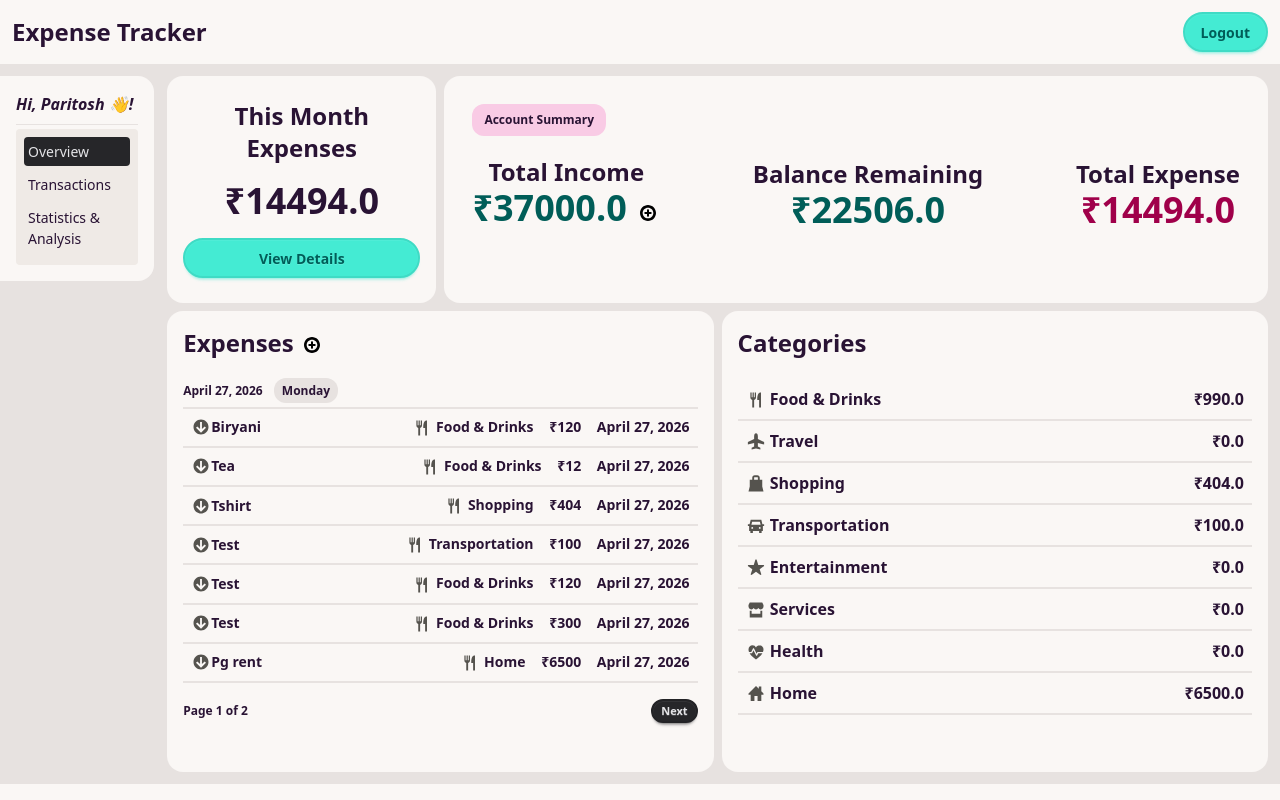
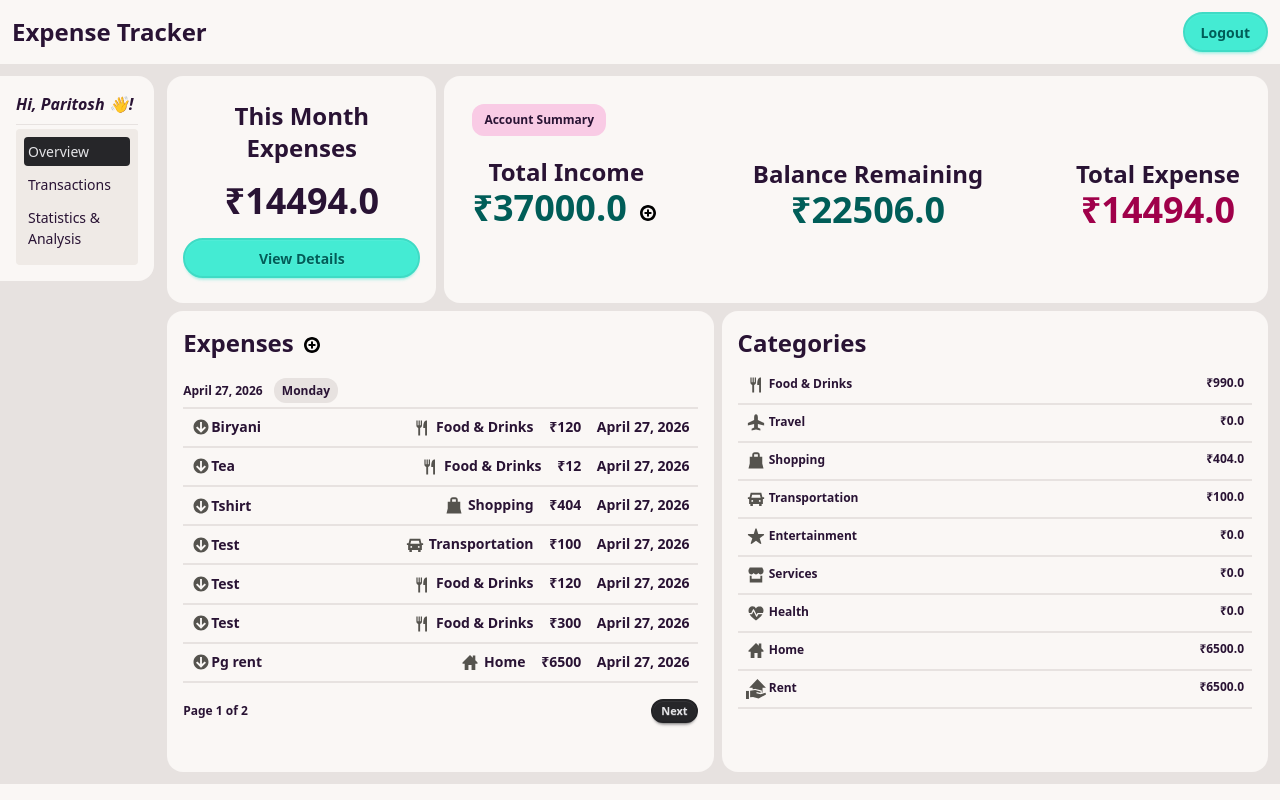
Before and after one commit to paritoshpalai07/Expense-Tracker, a Flask app: page / in a window 1280 px wide. Run offline with Flask 3, Linux system fonts and the light colour scheme; a user stored in the database is signed in; some libraries are stand-ins or nearby versions.

Commit message:
implemented svg according categories and corrected rent total expense

```diff
--- a/app/models.py
+++ b/app/models.py
@@ -88,6 +88,9 @@ class Expense(db.Model):
             case "Home":
                 expense_list = [expense.amount for expense in expenses if expense.category == category]
                 return float(sum(expense_list))
+            case "Rent":
+                expense_list = [expense.amount for expense in expenses if expense.category == category]
+                return float(sum(expense_list))
 
     def __repr__(self):
         return '<Expense {}>'.format(self.amount)
--- a/app/routes.py
+++ b/app/routes.py
@@ -9,6 +9,18 @@ from urllib.parse import urlsplit
 from collections import defaultdict
 from datetime import date
 
+svg_list = {
+    'Food & Drinks': 'images/fork-and-knife_gray.svg',
+    'Travel': 'images/airplane_gray.svg',
+    'Shopping': 'images/shopping-bag_gray.svg',
+    'Transportation': 'images/car_gray.svg',
+    'Entertainment': 'images/star_gray.svg',
+    'Services': 'images/shop_gray.svg',
+    'Health': 'images/heart-rate_gray.svg',
+    'Home': 'images/home_gray.svg',
+    'Rent': 'images/rent_gray.svg'
+}
+
 
 
 @app.route('/', methods=['GET', 'POST'])
@@ -18,13 +30,16 @@ def index():
     stmt = sa.select(Expense).where(Expense.user_id == current_user.id).order_by(Expense.date.desc())
     pagination = db.paginate(stmt, page=page, per_page=7)
     expenses = pagination.items
+
     all_expenses = db.session.scalars(stmt).all()
     total_expense = float(Expense.get_total_expense(all_expenses))
+
     # expenses = db.session.scalars(sa.select(Expense).where(Expense.user_id==current_user.id).order_by(Expense.date.desc())).all()
     grouped_expenses = defaultdict(list)
     for expense in expenses:
         grouped_expenses[expense.date].append(expense)
     # total_expense = float(Expense.get_total_expense(expenses))
+
     total_food_and_drinks_amount = Expense.get_category_total(all_expenses, "Food & Drinks")
     total_travel_amount = Expense.get_category_total(all_expenses, "Travel")
     total_shopping_amount = Expense.get_category_total(all_expenses, "Shopping")
@@ -33,6 +48,9 @@ def index():
     total_services_amount = Expense.get_category_total(all_expenses, "Services")
     total_health_amount = Expense.get_category_total(all_expenses, "Health")
     total_home_amount = Expense.get_category_total(all_expenses, "Home")
+    total_rent_amount = Expense.get_category_total(all_expenses, "Rent")
+
+    print(total_rent_amount)
     income = db.session.scalars(
         sa.select(Income).where(
             Income.user_id == current_user.id and Income.date == date.today()
@@ -76,7 +94,9 @@ def index():
                            total_services_amount=total_services_amount,
                            total_health_amount=total_health_amount,
                            total_home_amount=total_home_amount,
-                           pagination=pagination
+                           total_rent_amount=total_rent_amount,
+                           pagination=pagination   ,
+                           svg_list=svg_list
                            )
 
 @app.route('/login/', methods=['GET', 'POST'])
--- a/app/static/dist/output.css
+++ b/app/static/dist/output.css
@@ -8,6 +8,7 @@
     --font-mono: ui-monospace, SFMono-Regular, Menlo, Monaco, Consolas, "Liberation Mono",
       "Courier New", monospace;
     --color-blue-800: oklch(42.4% 0.199 265.638);
+    --color-gray-700: oklch(37.3% 0.034 259.733);
     --color-white: #fff;
     --spacing: 0.25rem;
     --container-xs: 20rem;
@@ -4213,6 +4300,11 @@
   syntax: "*";
   inherits: false;
 }
+@property --tw-space-y-reverse {
+  syntax: "*";
+  inherits: false;
+  initial-value: 0;
+}
 @property --tw-border-style {
   syntax: "*";
   inherits: false;
@@ -4370,6 +4462,7 @@
       --tw-rotate-z: initial;
       --tw-skew-x: initial;
       --tw-skew-y: initial;
+      --tw-space-y-reverse: 0;
       --tw-border-style: solid;
       --tw-font-weight: initial;
       --tw-shadow: 0 0 #0000;
--- a/app/templates/index.html
+++ b/app/templates/index.html
@@ -38,7 +38,7 @@
                                 {% endif %}
                             </p>
                             <img
-                            class="inline size-6 mb-2 hover:size-7 transition-all cursor-pointer"
+                            class="inline size-6 mb-2 cursor-pointer"
                             src="{{url_for('static', filename='images/plus-bold.svg')}}"
                             alt="plus-icon"
                             onclick="document.getElementById('income-form').classList.toggle('hidden');
@@ -83,7 +83,7 @@
                 <h2 class="font-bold text-2xl">
                     Expenses
                     <img
-                        class="inline size-6 hover:size-7 transition-all cursor-pointer"
+                        class="inline size-6 cursor-pointer"
                         src="{{url_for('static', filename='images/plus-bold.svg')}}"
                         alt="plus-icon"
                         onclick="
@@ -139,7 +139,7 @@
                                     </span>
                                     <span>
                                         <span class="inline mr-3">
-                                            <img class="size-5 inline" src="{{url_for('static', filename='images/fork-and-knife_gray.svg')}}" alt="">
+                                            <img class="size-5 inline" src="{{url_for('static', filename=svg_list[expense.category])}}" alt="">
                                             <span>{{expense.category}}</span>
                                         </span>
                                         <span class="mr-3">₹{{expense.amount}}</span>
@@ -176,10 +176,10 @@
             </div> -->
 
             <div class="bg-base-100 col-span-2 row-span-2 rounded-2xl p-4">
-                <h2 class="font-bold text-2xl mb-5">Categories</h2>
+                <h2 class="font-bold text-2xl mb-2">Categories</h2>
 
 
-            <ul>
+            <ul class="text-xs">
                 <li class="w-full flex justify-between font-semibold p-2 border-b-2 border-base-300">
                     <span>
                         <img class="size-5 inline" src="{{url_for('static', filename='images/fork-and-knife_gray.svg')}}" alt="fork and knife">
@@ -210,31 +210,38 @@
                 </li>
                 <li class="w-full flex justify-between font-semibold p-2 border-b-2 border-base-300">
                     <span>
-                        <img class="size-5 inline" src="{{url_for('static', filename='images/star_gray.svg')}}" alt="car">
+                        <img class="size-5 inline" src="{{url_for('static', filename='images/star_gray.svg')}}" alt="star-icon">
                         <span class="inline">Entertainment</span>
                     </span>
                     <span>₹{{total_entertainment_amount}}</span>
                 </li>
                 <li class="w-full flex justify-between font-semibold p-2 border-b-2 border-base-300">
                     <span>
-                        <img class="size-5 inline" src="{{url_for('static', filename='images/shop_gray.svg')}}" alt="car">
+                        <img class="size-5 inline" src="{{url_for('static', filename='images/shop_gray.svg')}}" alt="services-icon">
                         <span class="inline">Services</span>
                     </span>
                     <span>₹{{total_services_amount}}</span>
                 </li>
                 <li class="w-full flex justify-between font-semibold p-2 border-b-2 border-base-300">
                     <span>
-                        <img class="size-5 inline" src="{{url_for('static', filename='images/heart-rate_gray.svg')}}" alt="car">
+                        <img class="size-5 inline" src="{{url_for('static', filename='images/heart-rate_gray.svg')}}" alt="heart-icon">
                         <span class="inline">Health</span>
                     </span>
                     <span>₹{{total_health_amount}}</span>
                 </li>
                 <li class="w-full flex justify-between font-semibold p-2 border-b-2 border-base-300">
                     <span>
-                        <img class="size-5 inline" src="{{url_for('static', filename='images/home_gray.svg')}}" alt="car">
+                        <img class="size-5 inline" src="{{url_for('static', filename='images/home_gray.svg')}}" alt="home-icon">
                         <span class="inline">Home</span>
                     </span>
                     <span>₹{{total_home_amount}}</span>
+                </li>
+                <li class="w-full flex justify-between font-semibold p-2 border-b-2 border-base-300">
+                    <span>
+                        <img class="size-5 inline" src="{{url_for('static', filename='images/rent_gray.svg')}}" alt="rent-icon">
+                        <span class="inline">Rent</span>
+                    </span>
+                    <span>₹{{total_rent_amount}}</span>
                 </li>
             </ul>
 
```
Also changed, not shown: other parts of app/static/dist/output.css (+86 -0 lines), app/app.db, app/static/images/rent.svg (added), app/static/images/rent_gray.svg (added).
